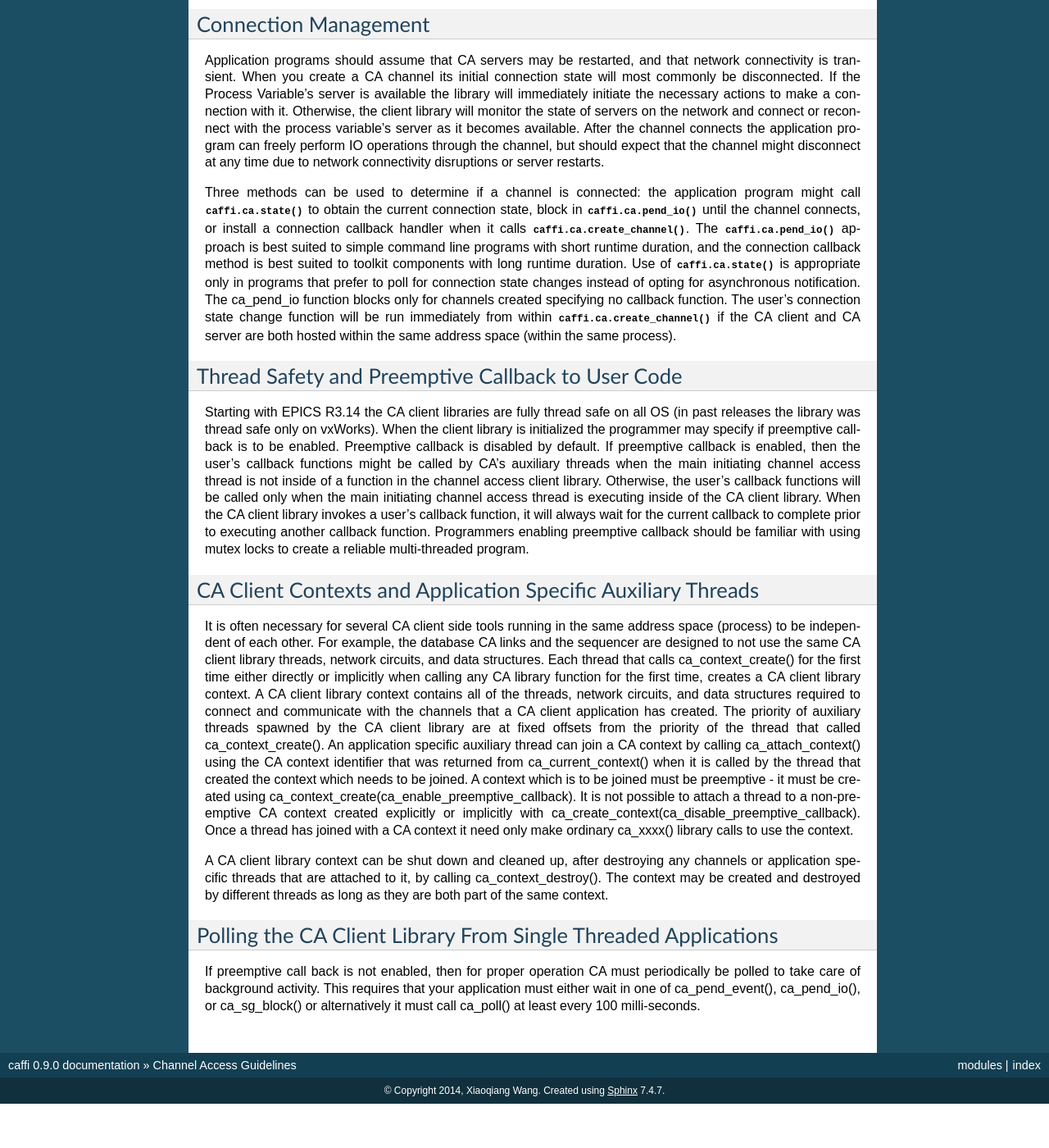
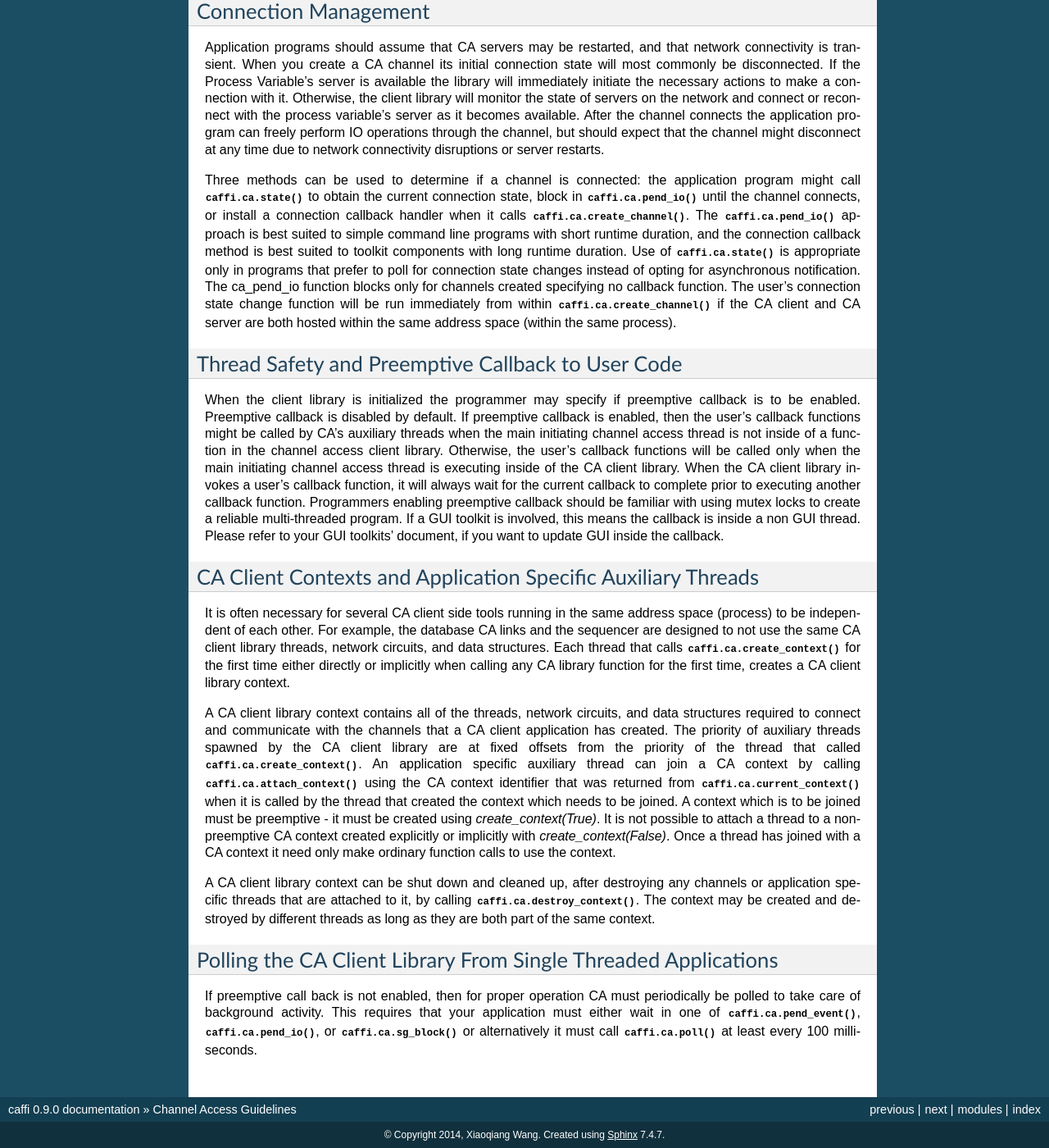
Before and after one commit to CaChannel/caffi, a Sphinx documentation site: the page built from docs/source/intro.rst, in a window 1280 px wide and 1400 px high, scrolled down 1420 px. Shown: the whole window at 82% size. Built offline with Sphinx 7.4.7, drawn with Linux system fonts in a browser that asks for light colours; before the commit the page ends 2766 px from its top, so only the background shows below that; some of the changed text lies outside the part shown.

Commit message:
add general channel access guideline from official documents

```diff
--- a/docs/source/index.rst
+++ b/docs/source/index.rst
@@ -11,6 +11,7 @@
 .. toctree::
    :maxdepth: 2
 
+   intro
    api
 
 
--- a/docs/source/intro.rst
+++ b/docs/source/intro.rst
@@ -25,8 +25,6 @@
 whether it was successfully enqueued to the server, but communication of completion status is deferred
 until a user callback is called, or lacking that an exception handler is called.
 
-An error number and the error's severity are embedded in CA status (error) constants.
-Applications shouldn't test the success of a CA function call by checking to see if the returned value is zero as is the UNIX convention.
 
 
 User Supplied Callback Functions
@@ -34,12 +32,13 @@
 Certain CA client initiated requests asynchronously execute an application supplied call back in the client process
 when a response arrives. The functions :func:`caffi.ca.put`, :func:`caffi.ca.get` and :func:`caffi.ca.create_subscription`
 all request notification of asynchronous completion via this mechanism.
-The event_handler_args structure is passed by value to the application supplied callback.
-In this structure the dbr field is a void pointer to any data that might be returned.
-The status field will be set to one of the CA error codes in caerr.h and will indicate the status of the operation performed in the IOC.
-If the status field isn't set to ECA_NORMAL or data isn't normally returned from the operation (i.e. put call back) then you should expect that the dbr field will be set to a nill pointer (zero).
-The fields usr, chid, and type are set to the values specified when the request was made by the application.
-The "dbr" pointer, and any data that it points to, are valid only when executing within the user's callback function.
+
+A dict, *epics_arg* and a tuple, *user_arg* are passed to the application supplied callback.
+In this dict the *value* field is a dict containing any data that might be returned.
+The *status* field will be set to one of the CA error codes and will indicate the status of the operation performed in the IOC.
+If the status field isn't set to ECA_NORMAL or data isn't normally returned from the operation (i.e. put call back)
+then you should expect that the *value* field will be set to None.
+The fields *chid* and *type* are set to the values specified when the request was made by the application.
 
 
 Channel Access Exceptions
@@ -95,7 +94,6 @@
 
 Thread Safety and Preemptive Callback to User Code
 --------------------------------------------------
-Starting with EPICS R3.14 the CA client libraries are fully thread safe on all OS (in past releases the library was thread safe only on vxWorks).
 When the client library is initialized the programmer may specify if preemptive callback is to be enabled.
 Preemptive callback is disabled by default. If preemptive callback is enabled,
 then the user's callback functions might be called by CA's auxiliary threads
@@ -103,24 +101,34 @@
 Otherwise, the user's callback functions will be called only when the main initiating channel access thread is executing inside of the CA client library.
 When the CA client library invokes a user's callback function, it will always wait for the current callback to complete prior to executing another callback function.
 Programmers enabling preemptive callback should be familiar with using mutex locks to create a reliable multi-threaded program.
+If a GUI toolkit is involved, this means the callback is inside a non GUI thread.
+Please refer to your GUI toolkits' document, if you want to update GUI inside the callback.
 
 
 CA Client Contexts and Application Specific Auxiliary Threads
 -------------------------------------------------------------
 It is often necessary for several CA client side tools running in the same address space (process) to be independent of each other.
 For example, the database CA links and the sequencer are designed to not use the same CA client library threads, network circuits, and data structures.
-Each thread that calls ca_context_create() for the first time either directly or implicitly when calling any CA library function for the first time, creates a CA client library context.
-A CA client library context contains all of the threads, network circuits, and data structures required to connect and communicate with the channels that a CA client application has created.
-The priority of auxiliary threads spawned by the CA client library are at fixed offsets from the priority of the thread that called ca_context_create().
-An application specific auxiliary thread can join a CA context by calling ca_attach_context() using the CA context identifier that was returned from ca_current_context() when it is called by the thread that created the context which needs to be joined.
-A context which is to be joined must be preemptive - it must be created using ca_context_create(ca_enable_preemptive_callback). It is not possible to attach a thread to a non-preemptive CA context created explicitly or implicitly with ca_create_context(ca_disable_preemptive_callback). Once a thread has joined with a CA context it need only make ordinary ca_xxxx() library calls to use the context.
+Each thread that calls :func:`caffi.ca.create_context` for the first time either directly or
+implicitly when calling any CA library function for the first time, creates a CA client library context.
 
-A CA client library context can be shut down and cleaned up, after destroying any channels or application specific threads that are attached to it, by calling ca_context_destroy().
+A CA client library context contains all of the threads, network circuits, and data structures required to
+connect and communicate with the channels that a CA client application has created.
+The priority of auxiliary threads spawned by the CA client library are at fixed offsets from the priority of the thread that called :func:`caffi.ca.create_context`.
+An application specific auxiliary thread can join a CA context by calling :func:`caffi.ca.attach_context`
+using the CA context identifier that was returned from :func:`caffi.ca.current_context`
+when it is called by the thread that created the context which needs to be joined.
+A context which is to be joined must be preemptive - it must be created using *create_context(True)*.
+It is not possible to attach a thread to a non-preemptive CA context created explicitly or implicitly with *create_context(False)*.
+Once a thread has joined with a CA context it need only make ordinary function calls to use the context.
+
+A CA client library context can be shut down and cleaned up,
+after destroying any channels or application specific threads that are attached to it, by calling :func:`caffi.ca.destroy_context`.
 The context may be created and destroyed by different threads as long as they are both part of the same context.
 
 
 Polling the CA Client Library From Single Threaded Applications
 ---------------------------------------------------------------
 If preemptive call back is not enabled, then for proper operation CA must periodically be polled to take care of background activity.
-This requires that your application must either wait in one of ca_pend_event(), ca_pend_io(), or ca_sg_block()
-or alternatively it must call ca_poll() at least every 100 milli-seconds.
+This requires that your application must either wait in one of :func:`caffi.ca.pend_event`, :func:`caffi.ca.pend_io`,
+or :func:`caffi.ca.sg_block` or alternatively it must call :func:`caffi.ca.poll` at least every 100 milli-seconds.
```
Also changed, not shown: other parts of docs/source/intro.rst (+1 -1 lines).
